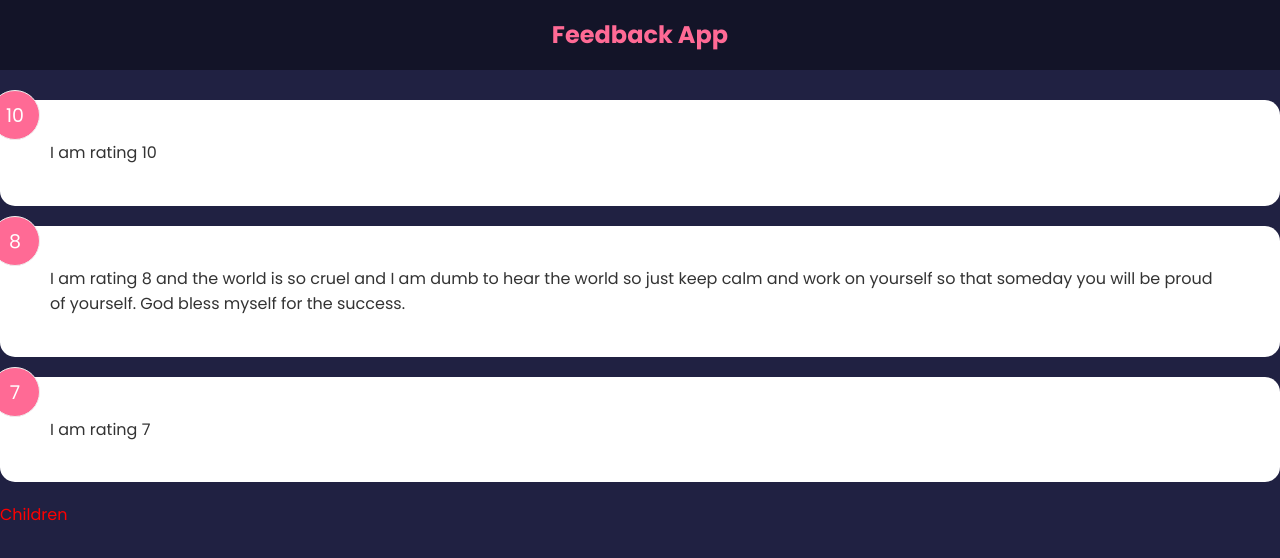
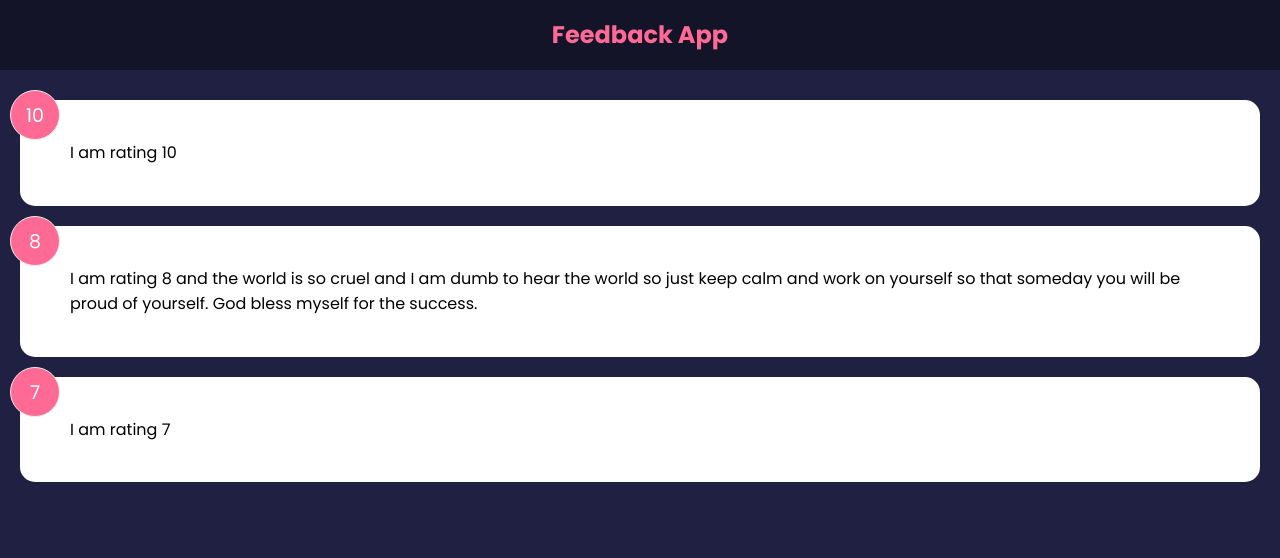
Before and after one commit to JiwanChaudhary/Feedback-App, a React (Create React App) app: page / in a window 1280 px wide. Shown: the top 558 px of the page. Built offline with nearby package versions, Linux system fonts and the light colour scheme.

Commit message:
reusable card component

```diff
--- a/src/App.js
+++ b/src/App.js
@@ -12,7 +12,6 @@ const App = () => {
     <>
       <Header />
       <FeedbackList feedback={feedback} />
-      <Card> Children </Card>
     </>
   );
 };
--- a/src/components/common/Card.js
+++ b/src/components/common/Card.js
@@ -1,12 +1,26 @@
 import PropTypes from "prop-types";
 
-const Card = ({ children }) => {
-  console.log(children);
-  return <div style={{ color: "red" }}>{children}</div>;
+const Card = ({ children, isThereColor }) => {
+  return (
+    <div
+      className="card"
+      style={{
+        backgroundColor: isThereColor ? "rgba(0,0,0,0.4)" : "white",
+        color: isThereColor ? "#fff" : "#000",
+      }}
+    >
+      {children}
+    </div>
+  );
 };
 
-Card.propTpes = {
+Card.defaultProps = {
+  isThereColor: false,
+};
+
+Card.propTypes = {
   children: PropTypes.node.isRequired,
+  isThereColor: PropTypes.bool,
 };
 
 export default Card;
--- a/src/components/feedback/FeedbackItem.js
+++ b/src/components/feedback/FeedbackItem.js
@@ -1,13 +1,12 @@
 import React from "react";
+import Card from "../common/Card";
 
-const FeedbackItem = ({item}) => {
+const FeedbackItem = ({ item }) => {
   return (
-    <>
-      <div className="card">
-        <div className="num-display">{item.rating}</div>
-        <p>{item.text}</p>
-      </div>
-    </>
+    <Card>
+      <div className="num-display">{item.rating}</div>
+      <p>{item.text}</p>
+    </Card>
   );
 };
 
--- a/src/components/feedback/FeedbackList.js
+++ b/src/components/feedback/FeedbackList.js
@@ -1,16 +1,27 @@
 import FeedbackItem from "./FeedbackItem";
+import PropTypes from "prop-types";
 
 function FeedbackList({ feedback }) {
   if (!feedback || feedback.length === 0) {
     return "No Feedback found!";
   }
   return (
-    <div>
+    <div style={{ margin: "0 20px" }}>
       {feedback.map((item) => (
-        <FeedbackItem key={item.id} item={item}/>
+        <FeedbackItem key={item.id} item={item} />
       ))}
     </div>
   );
 }
 
+FeedbackList.propTypes = {
+  feedback: PropTypes.arrayOf(
+    PropTypes.shape({
+      id: PropTypes.string.isRequired,
+      rating: PropTypes.number.isRequired,
+      text: PropTypes.string.isRequired,
+    })
+  ),
+};
+
 export default FeedbackList;
--- a/src/index.css
+++ b/src/index.css
@@ -1,4 +1,4 @@
-@import url('https://fonts.googleapis.com/css2?family=Poppins:wght@400;600;700&display=swap');
+@import url("https://fonts.googleapis.com/css2?family=Poppins:wght@400;600;700&display=swap");
 
 * {
   box-sizing: border-box;
@@ -7,7 +7,7 @@
 }
 
 body {
-  font-family: 'Poppins', sans-serif;
+  font-family: "Poppins", sans-serif;
   background-color: #202142;
   color: #fff;
   line-height: 1.6;
@@ -91,11 +91,11 @@ header {
   color: #fff;
 }
 
-[type='radio'] {
+[type="radio"] {
   opacity: 0;
 }
 
-[type='radio']:checked ~ label {
+[type="radio"]:checked ~ label {
   background: #ff6a95;
   color: #fff;
 }
@@ -185,16 +185,16 @@ input:focus {
   color: rebeccapurple;
 }
 
+/* FIX: Remove position: absolute to keep about icon at the bottom of the document */
 .about-link {
-  position: absolute;
-  bottom: 20px;
-  right: 20px;
+  display: flex;
+  justify-content: flex-end;
+}
+
+/* FIX: Remove position: absolute to keep about icon at the bottom of the document */
+.about-link a {
   color: #fff;
   cursor: pointer;
-}
-
-.about-link a {
-  color: #fff;
 }
 
 .about-link a:hover {
```
